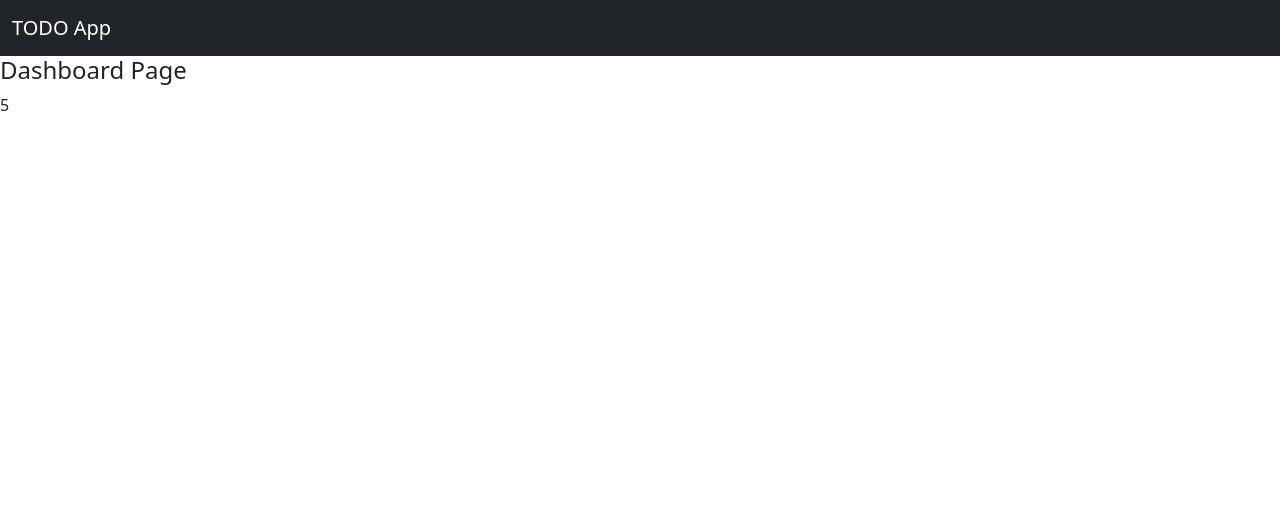
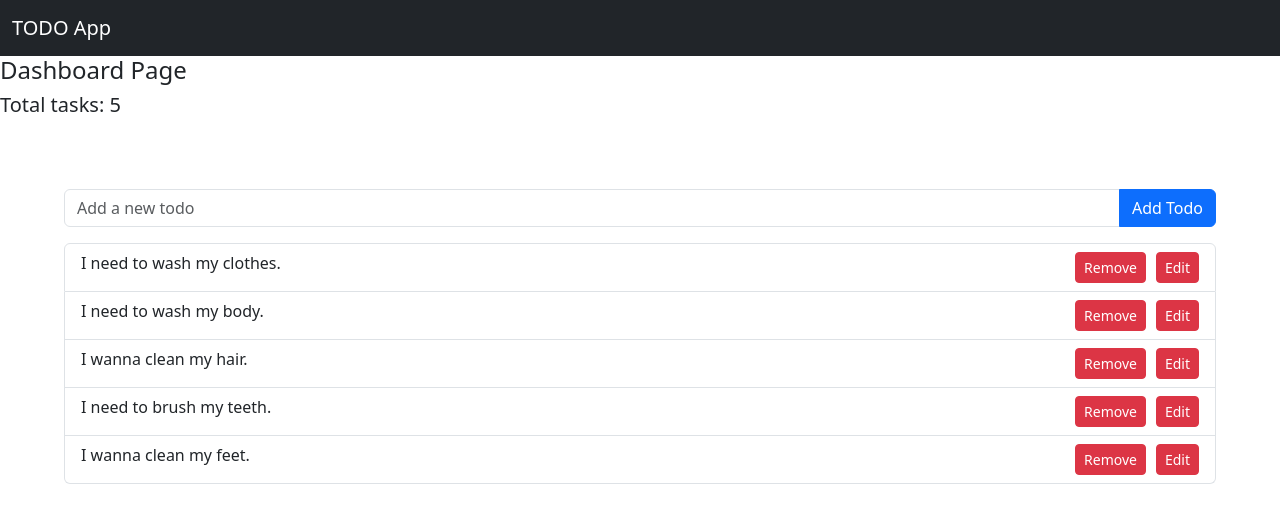
Before and after one commit to pauljor1499/angular-todo, an Angular app: page /dashboard in a window 1280 px wide. Shown: the top 522 px of the page. Built offline with nearby package versions, Linux system fonts and the light colour scheme.

Commit message:
fix ngModule

```diff
--- a/src/app/app.module.ts
+++ b/src/app/app.module.ts
@@ -1,13 +1,13 @@
 import { NgModule } from '@angular/core';
 import { BrowserModule } from '@angular/platform-browser';
-
 import { AppRoutingModule } from './app-routing.module';
+import { FormsModule } from '@angular/forms'; //for input
 import { AppComponent } from './app.component';
 import { DashboardComponent } from './component/dashboard/dashboard.component';
 
 @NgModule({
 	declarations: [AppComponent, DashboardComponent],
-	imports: [BrowserModule, AppRoutingModule],
+	imports: [BrowserModule, AppRoutingModule, FormsModule,],
 	providers: [],
 	bootstrap: [AppComponent],
 })
--- a/src/app/component/dashboard/dashboard.component.html
+++ b/src/app/component/dashboard/dashboard.component.html
@@ -1,7 +1,36 @@
 <nav class="navbar navbar-expand-lg navbar-dark bg-dark">
-  <div class="container-fluid">
-    <a class="navbar-brand" href="#">TODO App</a>
-  </div>
+	<div class="container-fluid">
+		<a class="navbar-brand" href="#">TODO App</a>
+	</div>
 </nav>
 <h4>Dashboard Page</h4>
-<span>{{ tasks.length }}</span>
+<h5>Total tasks: {{ tasks.length }}</h5>
+<div class="dashboard-content">
+	<div class="input-group mb-3">
+		<input type="text" class="form-control" [(ngModel)]="newTodo.name" placeholder="Add a new todo">
+		<button class="btn btn-primary" type="button" (click)="addTodo()">Add Todo</button>
+	</div>
+	{{newTodo.name}}
+
+	<ul class="list-group">
+		<li *ngFor="let task of tasks; let i = index" class="list-group-item">
+			<h6>{{ task.name }} </h6>
+			<div class="item-action">
+				<button
+					class="btn btn-danger btn-sm float-end"
+					type="button"
+					(click)="removeTodo(i)"
+				>
+					Remove
+				</button>
+				<button
+					class="btn btn-danger btn-sm float-end"
+					type="button"
+					(click)="removeTodo(i)"
+				>
+					Edit
+				</button>
+			</div>
+		</li>
+	</ul>
+</div>
--- a/src/app/component/dashboard/dashboard.component.scss
+++ b/src/app/component/dashboard/dashboard.component.scss
@@ -0,0 +1,17 @@
+.dashboard-content {
+  padding: 5%;
+
+  .list-group {
+    .list-group-item {
+      display: flex;
+      justify-content: space-between;
+      align-items: center;
+
+      .item-action {
+        display: flex;
+        align-items: center;
+        gap: 10px;
+      }
+    }
+  }
+}
--- a/src/app/component/dashboard/dashboard.component.ts
+++ b/src/app/component/dashboard/dashboard.component.ts
@@ -13,7 +13,7 @@ export class DashboardComponent {
 
 
 	tasks: Task[] = [];
-	newTodo: string = '';
+	newTodo: Task = new Task(this.tasks.length, '');
 
 	ngOnInit(): void {
 		//Called after the constructor, initializing input properties, and the first call to ngOnChanges.
--- a/src/app/service/crud.service.ts
+++ b/src/app/service/crud.service.ts
@@ -11,4 +11,8 @@ export class CrudService {
 	getAllTasks(): Task[] {
 		return taskListData;
 	}
+
+	addNewTask(taskData: Task) {
+		taskListData.push(taskData)
+	}
 }
```
